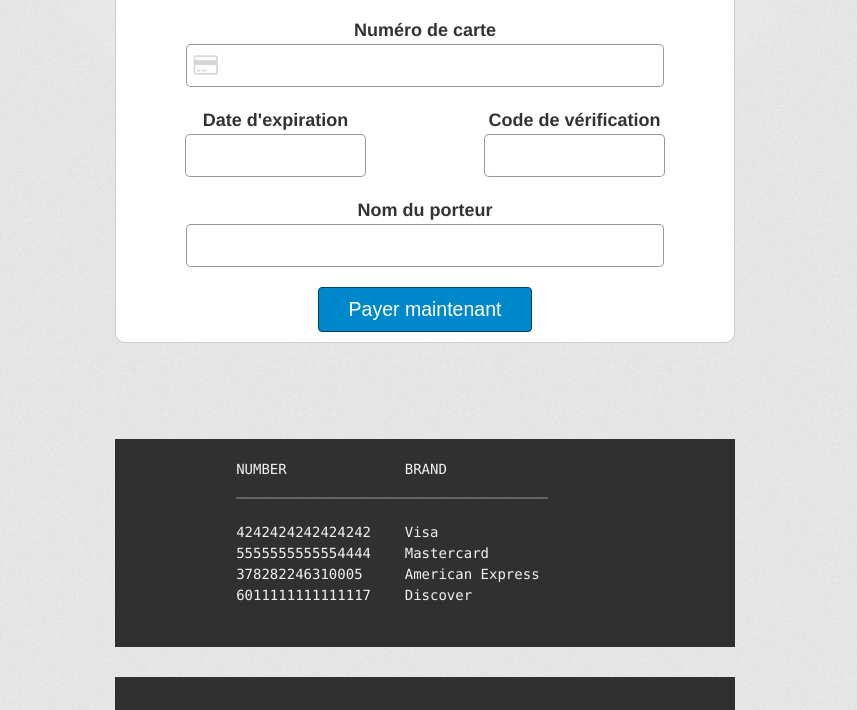
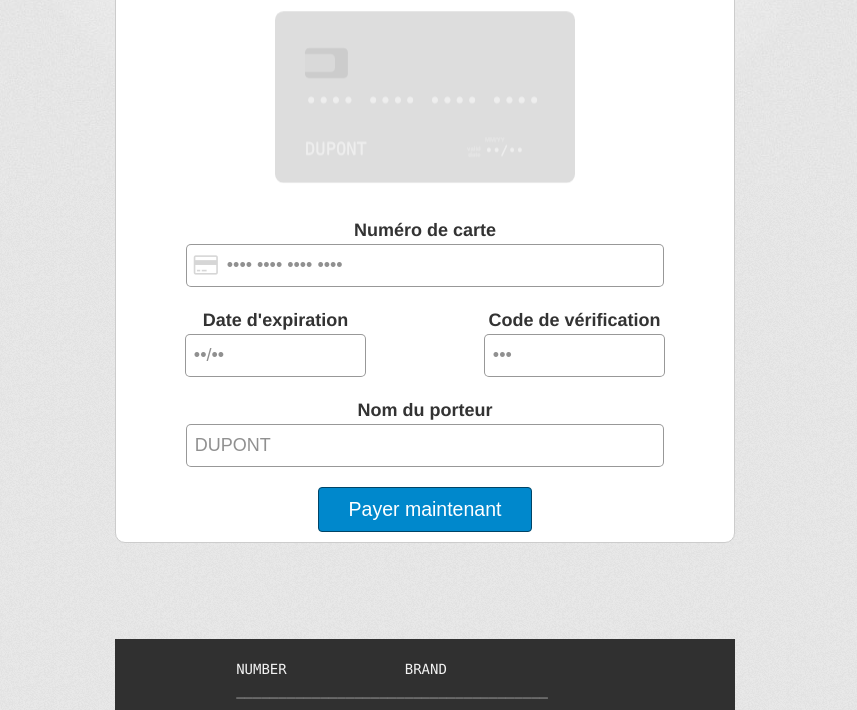
Before and after one commit to iNem0o/DatPayment, a plain HTML site: page index.html in a window 1280 px wide. Shown: the part 390-1100 px from the top of the page, without its empty margins (215-1072 px from the left). Drawn offline with Linux system fonts and the light colour scheme; the site is published under a folder, as on GitHub Pages, so addresses that start at the root find nothing; a script that the page names is missing; a web font is replaced by a local one.

Commit message:
bugfix : JS path

```diff
--- a/index.html
+++ b/index.html
@@ -108,7 +108,7 @@
 
 
         <script type="text/javascript" src="https://js.stripe.com/v2/"></script>
-        <script type="text/javascript" src="/javascripts/DatPayment.js"></script>
+        <script type="text/javascript" src="javascripts/DatPayment.js"></script>
 
         <script type="text/javascript">
           var payment_form = new DatPayment({
```
